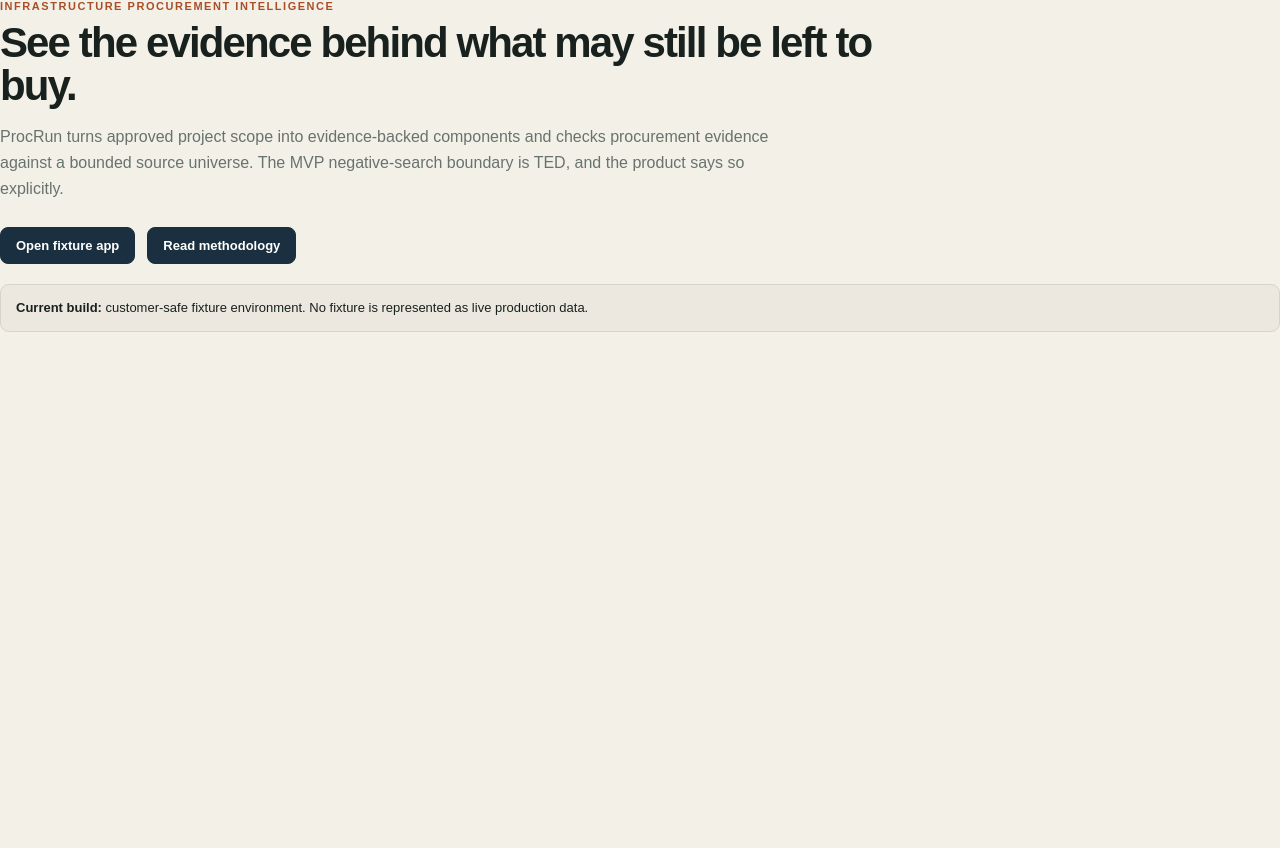
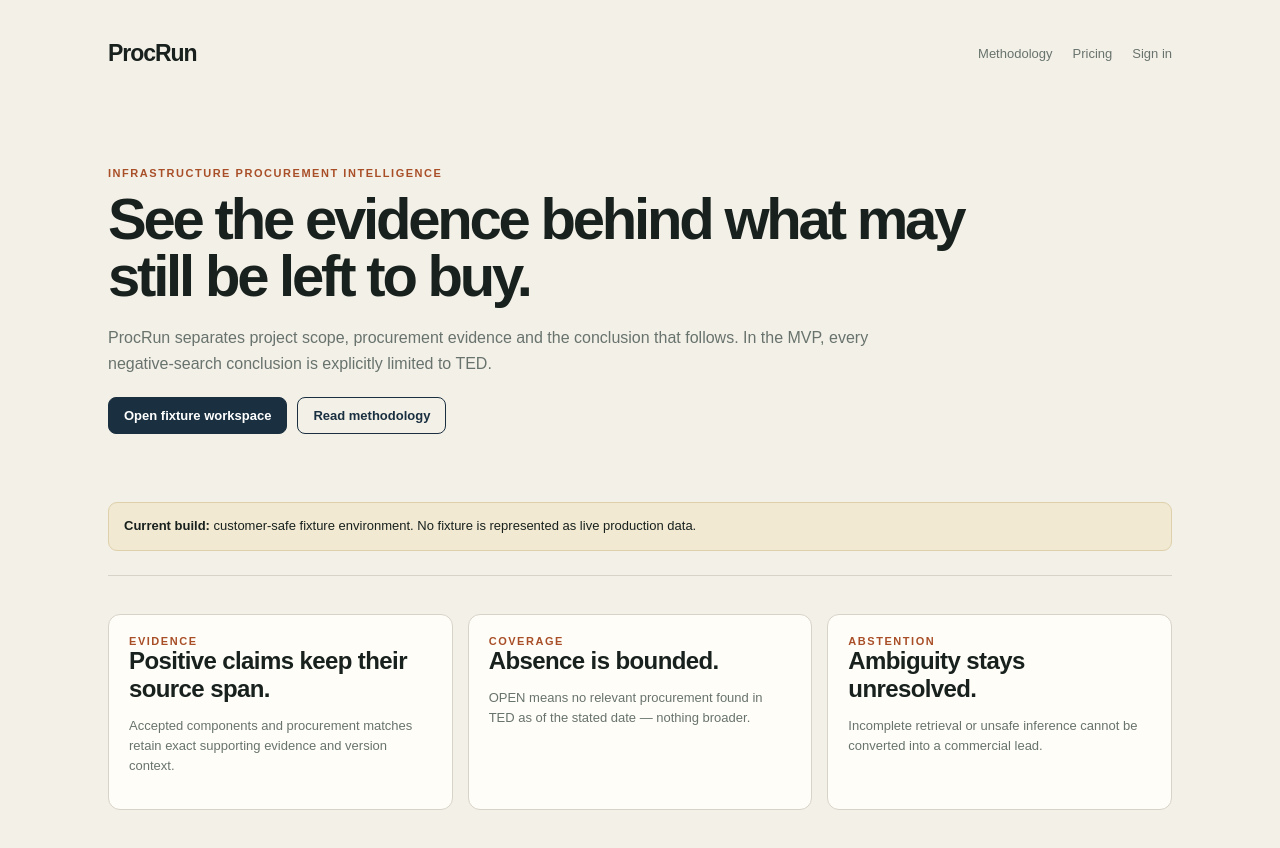
Before and after one commit to martibal/procrun, a Next.js app in the folder web/: page / in a window 1280 px wide. Shown: the top 848 px of the page. Before the commit the page ends 800 px from the top, so only its background shows below. Built offline with nearby package versions, Linux system fonts and the light colour scheme.

Commit message:
Build public landing shell

```diff
--- a/web/app/page.tsx
+++ b/web/app/page.tsx
@@ -1,11 +1,19 @@
 import Link from "next/link";
 
 export default function HomePage() {
-  return <>
-    <div className="eyebrow">Infrastructure procurement intelligence</div>
-    <h1 className="h1">See the evidence behind what may still be left to buy.</h1>
-    <p className="lede">ProcRun turns approved project scope into evidence-backed components and checks procurement evidence against a bounded source universe. The MVP negative-search boundary is TED, and the product says so explicitly.</p>
-    <div style={{display:"flex", gap:12, marginTop:24}}><Link className="button" href="/app">Open fixture app</Link><Link className="button" href="/methodology">Read methodology</Link></div>
-    <div className="notice"><strong>Current build:</strong> customer-safe fixture environment. No fixture is represented as live production data.</div>
-  </>;
+  return <div className="public-shell">
+    <div className="public-nav"><Link href="/" className="brand">ProcRun</Link><div className="nav"><Link href="/methodology">Methodology</Link><Link href="/pricing">Pricing</Link><Link href="/login">Sign in</Link></div></div>
+    <section className="hero">
+      <div className="eyebrow">Infrastructure procurement intelligence</div>
+      <h1>See the evidence behind what may still be left to buy.</h1>
+      <p className="lede">ProcRun separates project scope, procurement evidence and the conclusion that follows. In the MVP, every negative-search conclusion is explicitly limited to TED.</p>
+      <div className="actions"><Link className="button" href="/app">Open fixture workspace</Link><Link className="button secondary" href="/methodology">Read methodology</Link></div>
+    </section>
+    <div className="notice scope"><strong>Current build:</strong> customer-safe fixture environment. No fixture is represented as live production data.</div>
+    <section className="public-section grid">
+      <div className="card flat"><div className="eyebrow">Evidence</div><h2 className="h2">Positive claims keep their source span.</h2><p className="small">Accepted components and procurement matches retain exact supporting evidence and version context.</p></div>
+      <div className="card flat"><div className="eyebrow">Coverage</div><h2 className="h2">Absence is bounded.</h2><p className="small">OPEN means no relevant procurement found in TED as of the stated date — nothing broader.</p></div>
+      <div className="card flat"><div className="eyebrow">Abstention</div><h2 className="h2">Ambiguity stays unresolved.</h2><p className="small">Incomplete retrieval or unsafe inference cannot be converted into a commercial lead.</p></div>
+    </section>
+  </div>;
 }
```
